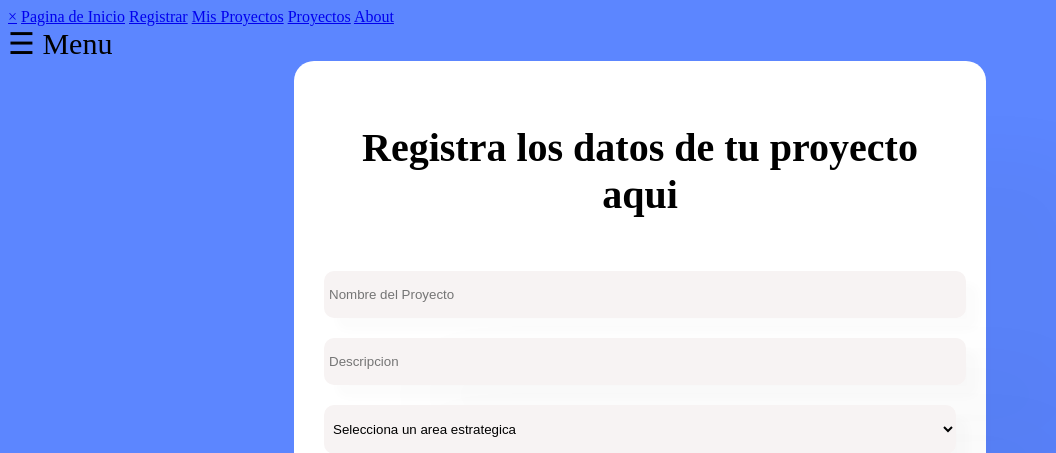
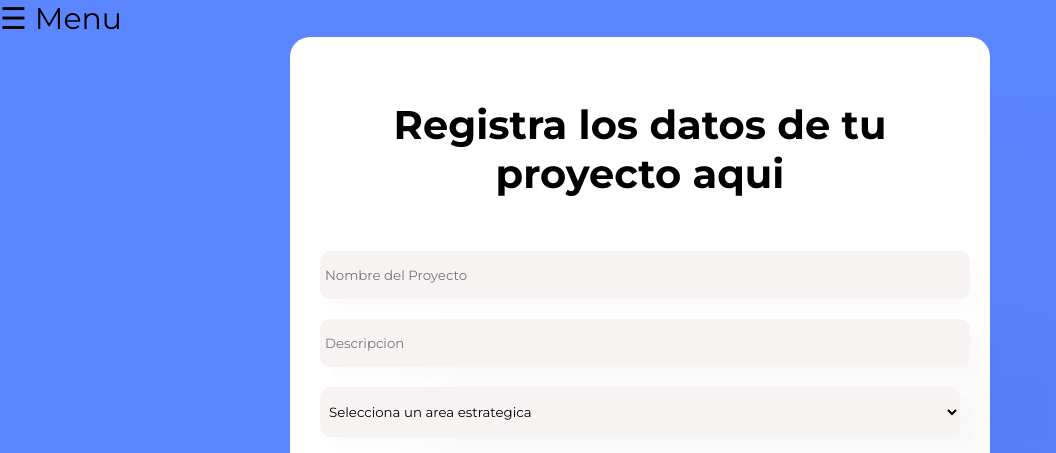
Before and after one commit to juanpemedina/Expo-ing, a PHP site: page /registro.php in a window 1280 px wide. Shown: the top 453 px of the page, without its empty margins (0-1056 px from the left). Run offline with PHP 8.4, Linux system fonts and the light colour scheme; a user stored in the database is signed in; data comes from the database, SQL or seed files in the repository; data that the repository does not hold is empty.

Commit message:
Update registro.php

```diff
--- a/registro.php
+++ b/registro.php
@@ -1,6 +1,7 @@
 <?php
 
 session_start();
+$key = $_SESSION["TipoUsuario"];
 $user = $_SESSION["Usuario"];
 
 	require 'database.php';
@@ -179,26 +180,47 @@ $q24->execute();
 <head>
   <title>Registro</title>
   <meta charset="UTF-8" />
+<!--Montserrat font-->
+    <link href="https://fonts.googleapis.com/css2?family=Montserrat:ital,wght@0,100;0,200;0,300;0,400;0,500;0,600;0,700;0,800;0,900;1,100;1,200;1,300;1,400;1,500;1,600;1,700;1,800;1,900&display=swap" rel="stylesheet">
+    <link rel="stylesheet" href="css/pagina_inicio.css" />
+    <script src="JavaScript/menu.js"></script>
   <link rel="stylesheet" href="css/registrostyle.css">
 </head>
 
 <body>
 
-<section class="w3-threequarter w3-padding-large w3-right"> <!--NO FUNCIONA BIEN EL SIDEBAR-->
+<section class="w3-threequarter w3-padding-large w3-right">
         <!--DESKTOP NAVIGATION-->
         <div class="w3-container w3-padding-large w3-border-bottom w3-hide-small">
 
           <div id="mySidenav" class="sidenav">
             <a href="javascript:void(0)" class="closebtn" onclick="closeNav()">&times;</a>
-            <a href="pagina_inicio_e.php" class="center">Pagina de Inicio</a>
-            <a href="#" class="center">Registrar</a>
-            <a href="#" class="center">Mis Proyectos</a> <!--FALTA CONECTAR ESTE BOTON-->
+
+            <?php
+            if ($key == 1) {
+            	echo '<a href="pagina_inicio_e.php" class="center">Pagina de Inicio</a>';
+            	echo '"mis_proyectos_j.php" class="center">Mis Proyectos</a>';
+            }
+            else if ($key == 2) {
+            	echo '<a href="pagina_inicio_p.php" class="center">Pagina de Inicio</a>';
+            	echo '<a href="mis_proyectos_j.php" class="center">Mis Proyectos</a>';
+            }
+            else if ($key == 3) {
+            	echo '<a href="pagina_inicio_j.php" class="center">Pagina de Inicio</a>';
+            	echo '<a href="mis_proyectos_j.php" class="center">Mis Proyectos</a>';
+            }
+            else {
+            	echo '<a href="pagina_inicio_a.php" class="center">Pagina de Inicio</a>';
+            }
+
+            ?>
+
             <a href="proyectos1.php" class="center">Proyectos</a>
             <a href="about.html" class="center">About</a>
           </div>
 
           <span style="font-size:30px;cursor:pointer" onclick="openNav()" class="center">&#9776; Menu</span>
-
+	</div>
 </section>
 
   <section class="form-registro">
```
